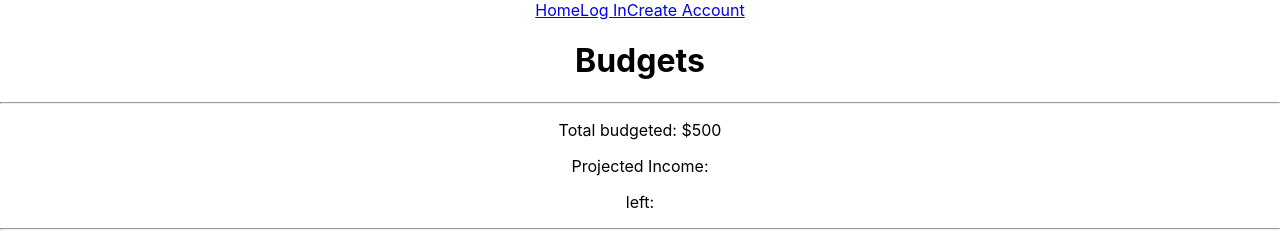
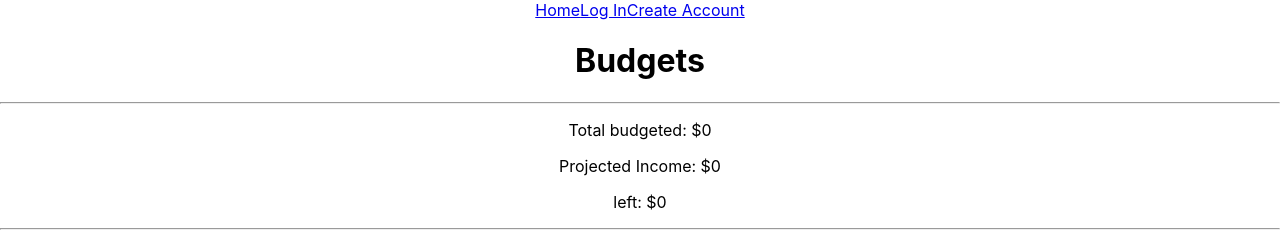
Before and after one commit to mvogee/budget_tool_2.0, a React (Create React App) app in the folder client/: page /budgets in a window 1280 px wide. Shown: the top 237 px of the page. Built offline with nearby package versions, Linux system fonts and the light colour scheme; no server answers.

Commit message:
budgeting information (total budgeted, projected income, and leftover calculations and displays)

```diff
--- a/client/src/components/BudgetsDisplay.jsx
+++ b/client/src/components/BudgetsDisplay.jsx
@@ -30,16 +30,10 @@ function BudgetsDisplay(props) {
         if (window.confirm("are you sure you want to delete " + event.target.dataset.category + "?") === true) {
             deleteRequest(event.target.dataset.id);
             let newBudgetList = props.budgets;
-            console.log(newBudgetList);
             newBudgetList.splice(event.target.dataset.idx, 1);
             props.setBudgetList(newBudgetList);
             props.setTotalBudgeted(props.totalBudgeted - event.target.dataset.amount);
         }
-        // will also need to remove event.data.amount from props.setTotalBudgeted;
-        // delete form local copy
-        // make server request to delete item.
-
-
     }
     function editBtn(event) {
         console.log("editBtn");
--- a/client/src/routes/Budgets.jsx
+++ b/client/src/routes/Budgets.jsx
@@ -3,26 +3,60 @@ import { useNavigate } from "react-router-dom";
 import PopEditBudgets from "../components/PopEditBudgets.jsx";
 import BudgetsDisplay from "../components/BudgetsDisplay.jsx";
 import checkAuth from "../checkAuth.js";
-/* TODO:
-*   - state hanlders for new budget items fields
-*   - button hanldler to hanle sumitting new budget items.
-*   - button handler for edit button on fields.
-*   - button handler for delete button on fields.
-*   - funciton to handle loading displaying budgets from the server.
-*
-* NOTE:
-*  - Budgets should be held in a state so that when edits are made we push
-*   the edit to the server but we just edit the local object and not have to wait for the server response.
-*/
 
 function Budgets(props) {
 
     const [categoryInput, setCategoryInput] = useState("");
     const [budgetInput, setBudgetInput] = useState(0);
     const [budgetList, setBudgetList] = useState(null);
-    const [totalBudgeted, setTotalBudgeted] = useState(500);
+    const [totalBudgeted, setTotalBudgeted] = useState(0);
+    const [projectedIncome, setProjectedIncome] = useState(0);
 
     let navigate = useNavigate();
+
+    function getTotalBudgeted(budgetList) {
+        let total = 0;
+        if (budgetList) {
+            budgetList.forEach((item) => {
+                total += item.budget;
+            });
+        }
+        return (total);
+    }
+
+    function calculateProjectedIncome(incomes) {
+        let total = 0;
+        if (incomes) {
+            incomes.forEach((item) => {
+                let monthlyGross = item.hourlyRate * item.hoursPerWeek * 4;
+                let monthlyNet = monthlyGross - (monthlyGross * item.taxRate) - (monthlyGross * item.retirement);
+                total += monthlyNet;
+            });
+        }
+        return (total);
+    }
+
+    async function getProjectedIncomeData() {
+        let url = "/income"
+        let opts = {
+            method: 'GET', // *GET, POST, PUT, DELETE, etc.
+            mode: 'cors', // no-cors, *cors, same-origin
+            cache: 'no-cache', // *default, no-cache, reload, force-cache, only-if-cached
+            credentials: 'same-origin', // include, *same-origin, omit
+            headers: {
+                'Content-Type': 'application/json'
+            },
+            redirect: 'follow', // manual, *follow, error
+            referrerPolicy: 'no-referrer',
+        // no-referrer, *no-referrer-when-downgrade, origin, origin-when-cross-origin, same-origin, strict-origin, strict-origin-when-cross-origin, unsafe-url
+        };
+        const response = await fetch(url, opts);
+        const reData = await response.json();
+        console.log(reData);
+        if (reData.success) {
+            setProjectedIncome(calculateProjectedIncome(reData.obj));
+        }
+    }
 
     async function getData() {
         let url = "/budgets"
@@ -43,10 +77,13 @@ function Budgets(props) {
         console.log(reData);
         if (reData.success) {
             setBudgetList(reData.obj);
+            setTotalBudgeted(getTotalBudgeted(reData.obj));
         }
-
     }
-
+    function resetInputs() {
+        setBudgetInput("");
+        setCategoryInput("");
+    }
     async function sendData() {
         let data = {category: categoryInput, budgeted: parseInt(budgetInput)};
         let url = "/budgets"
@@ -76,6 +113,7 @@ function Budgets(props) {
             console.log(auth);
             if (auth) {
                 getData();
+                getProjectedIncomeData();
             }
             else {
                 navigate("/login");
@@ -92,8 +130,8 @@ function Budgets(props) {
 
     function submitBtn(event) {
         event.preventDefault();
-
         sendData();
+        resetInputs();
     }
 
     function categoryInputChange(e) {
@@ -108,9 +146,9 @@ function Budgets(props) {
             <h1>Budgets</h1>
             <hr />
             <div className="top-stats">
-                <p>Total budgeted: ${totalBudgeted}</p>
-                <p>Projected Income:  </p> {/* insert projected income */}
-                <p>left:   </p> {/* insert projected income - total budgeted */}
+                <p>Total budgeted: ${getTotalBudgeted(budgetList)}</p>
+                <p>Projected Income: ${projectedIncome}</p> {/* insert projected income */}
+                <p>left: ${projectedIncome - totalBudgeted}</p> {/* insert projected income - total budgeted */}
             </div>
             <hr />
                 {/*  edit field popup */}
```
